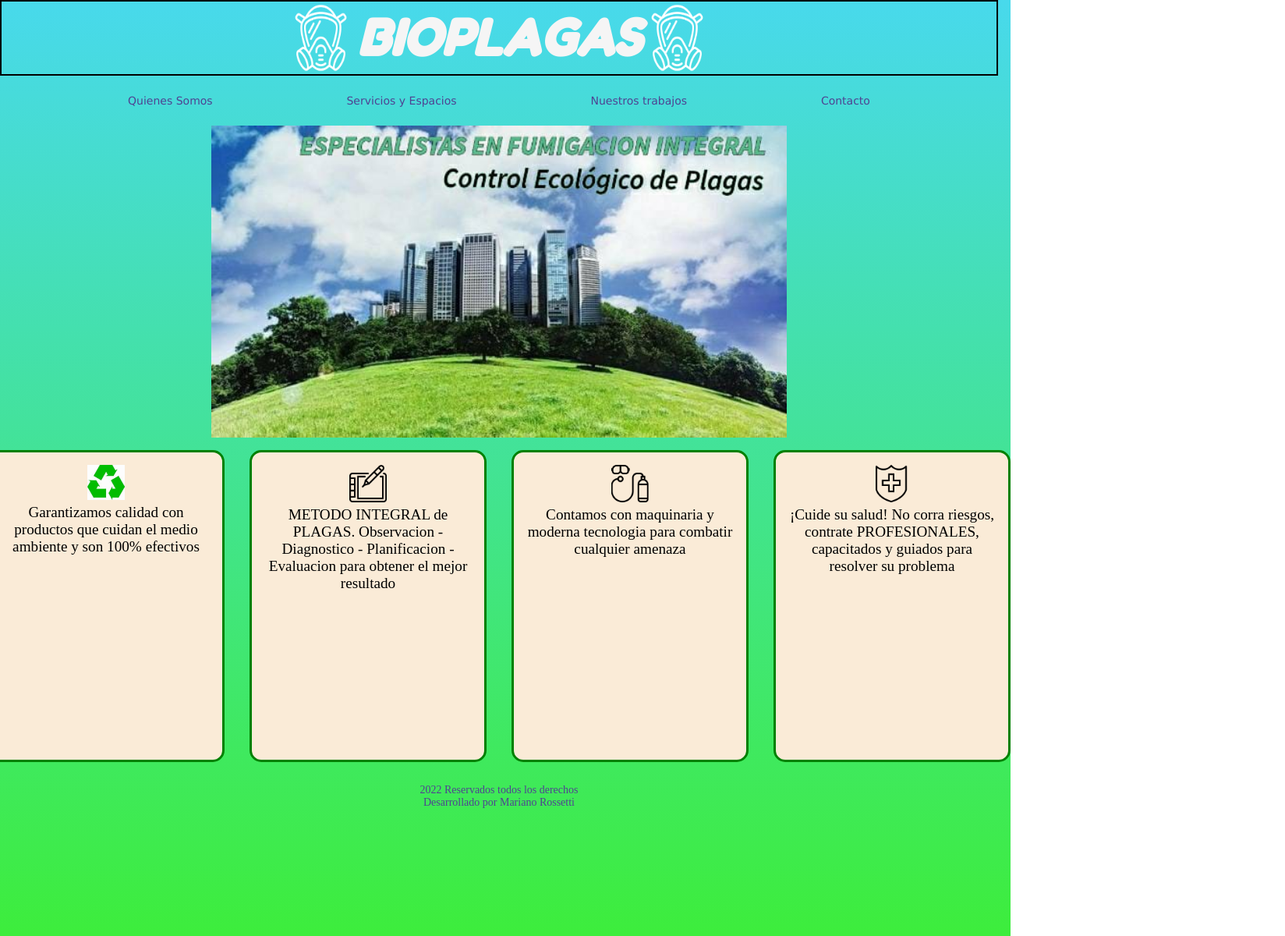
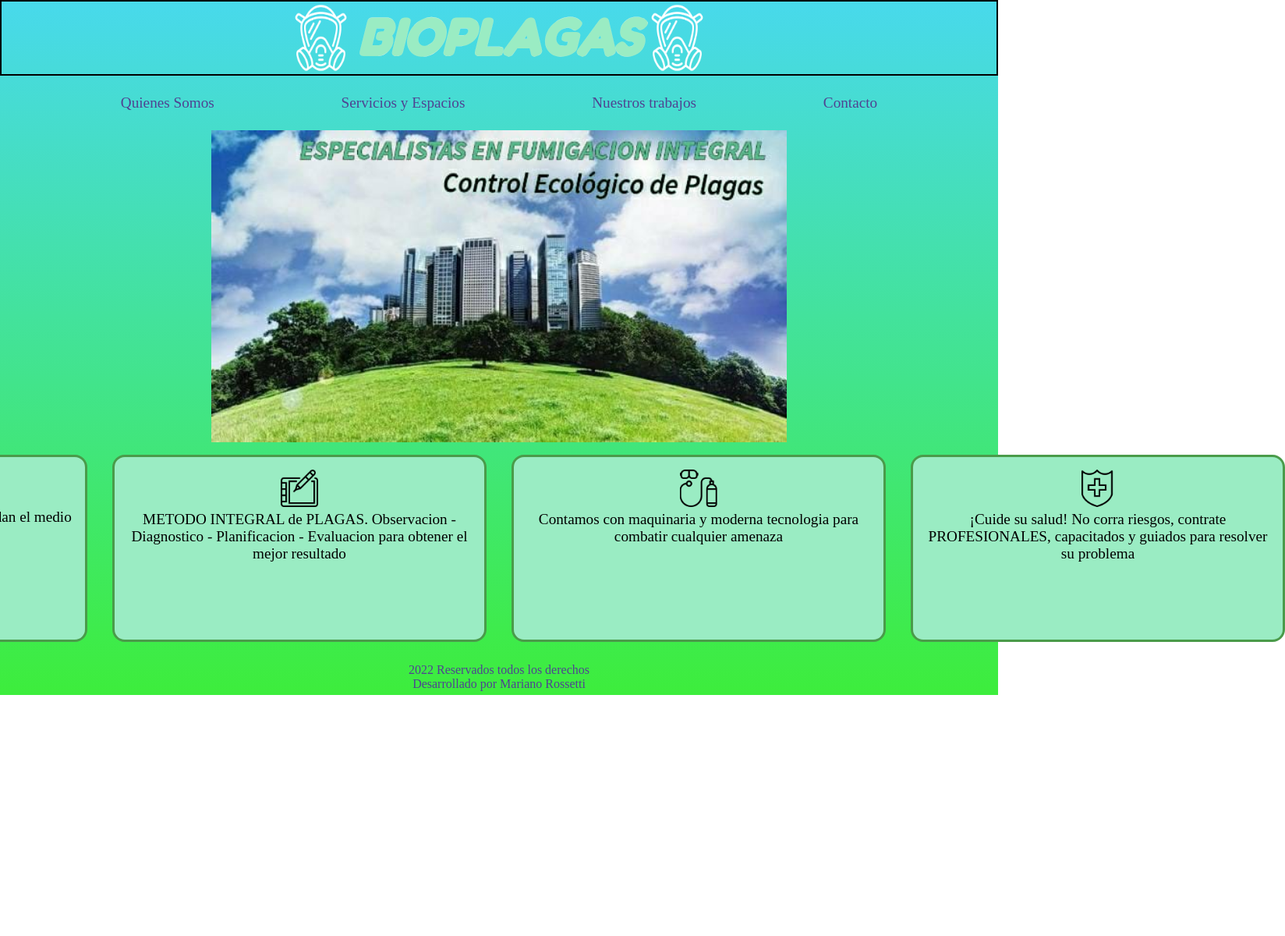
Before and after one commit to MRoss1479/ProyectoBioplagas-Rossetti, a website: page index.html in a window 1280 px wide. Shown: the whole page at 78% size, 1648 px wide, since content can reach past the window. After the commit the page ends 897 px from the top, so only its background shows below. Drawn offline with nearby package versions, Linux system fonts and the light colour scheme.

Commit message:
pasando el home a sass

```diff
--- a/index.html
+++ b/index.html
@@ -18,6 +18,7 @@
 </head>
 
 <body>
+    <div class="cajaGral">
         <header>
             <section class="cajaHeader">
                 <img class="mascara animate__animated animate__fadeInDownBig animate__delay-4s" src="img/mascara.png" alt="logo">
@@ -71,6 +72,7 @@
             <P class="pie">2022 Reservados todos los derechos <br>
             Desarrollado por Mariano Rossetti</p>
         </footer>
+    </div>
 </body>
 
 </html>
--- /dev/null
+++ b/scss/base/_extend.scss
@@ -0,0 +1,20 @@
+//extend
+
+%cajaGral {
+    background: rgb(61,237,60);
+        background: linear-gradient(0deg, rgba(61,237,60,1) 0%, rgba(72,217,236,1) 100%);
+        width: 100%;
+        height: auto;
+}
+
+%cajitas {
+    background-color: $color-secundario;
+    margin: 1rem;
+    padding: 1rem;
+    display: block;
+    border: 3px solid $color-terciario;
+    border-radius: 1rem;
+    text-align: center;
+    font-family: $font-principal;
+    font-size: 1.2rem;
+}
--- /dev/null
+++ b/scss/base/_mixins.scss
@@ -0,0 +1,11 @@
+//mixins
+
+@mixin grid {
+    display: grid;
+    justify-content: center;
+}
+
+@mixin medidas ($width,$height){
+    width: $width;
+    height: $height;
+}
--- /dev/null
+++ b/scss/base/_variables.scss
@@ -0,0 +1,7 @@
+//variables
+
+$color-principal: rgb(79, 67, 146);
+$color-secundario:rgb(154, 236, 195);
+$color-terciario: rgb(74, 155, 74);
+$font-principal: 'Trebuchet';
+$medida-logo: 6vh;
--- /dev/null
+++ b/scss/estilo.scss
@@ -0,0 +1,169 @@
+/*RESET*/
+*{margin: 0;
+    padding: 0;
+    box-sizing: border-box;
+    }
+
+    @import "base/variables";
+    @import "base/mixins";
+    @import "base/extend";
+
+
+    /* Estilo Index */
+
+    body{
+        .cajaGral{
+            @extend %cajaGral;
+            header{
+                .cajaHeader{
+                    text-decoration: none;
+                    border: 2px solid black;
+                    display: flex;
+                    justify-content: center;
+                    .mascara{
+                        width: 6%;
+                    }
+                    .titulo{
+                        margin: 0.5rem;
+                        color: $color-secundario;
+                        font-size: 4rem;
+                        -webkit-text-stroke: 0.1px whitesmoke;
+                        font-weight: 100px;
+                        font-family: 'Fredoka One', cursive;
+                        font-style: italic;
+                        text-align: center;
+                    }
+                }
+                .menu{
+                    padding: 0.2rem;
+                    .barra{
+                        display: flex;
+                        justify-content: space-evenly;
+                        margin: 0.3rem;
+                        li{
+                            list-style-type: none;
+                            margin: 0.5rem;
+                            padding: 0.5rem;
+                            font-family: $font-principal;
+                            font-size: 1.2rem;
+                            font-weight: 400;
+                            a{
+                            color: $color-principal;
+                            text-decoration: none;
+                            transform: scale(1.1);
+                            }
+
+                            :hover{
+                                border: 2px solid $color-secundario;
+                                transition: all .4s ease-in-out;
+
+                            }
+                        }
+
+                    }
+
+                }
+            }
+            main{
+                .imagen{
+                    width: 100%;
+                    display: flex;
+                    justify-content: center;
+                    .img1{
+                        height: 50vh;
+                        display: block;
+                    }
+                }
+                .cajaMain{
+                    @include grid;
+                    .eco{
+                        @extend %cajitas;
+                        @include medidas (60vh, 30vh);
+                        .imgEco{
+                            width: $medida-logo;
+                        }
+                    }
+                    .mip{
+                        @extend %cajitas;
+                        @include medidas (60vh, 30vh);
+                        .imgMip{
+                            width: $medida-logo;
+                        }
+                    }
+                    .tecno{
+                        @extend %cajitas;
+                        @include medidas (60vh, 30vh);
+                        .imgTecno{
+                            width: $medida-logo;
+                        }
+                    }
+                    .salud{
+                        @extend %cajitas;
+                        @include medidas (60vh, 30vh);
+                        .imgEsc{
+                            width: $medida-logo;
+                        }
+                    }
+                }
+
+            }
+            footer{
+                .pie{
+                    margin: 0.4rem;
+                    color: $color-principal;
+                    text-align: center;
+                    padding: 0.3rem;
+                    font-size: 1rem;
+                    grid-area: footer;
+                }
+            }
+       }
+    }
+
+
+@media screen and (min-width:600px) {
+    .cajaMain{
+        grid-template-areas: "eco mip"
+                             "tecno salud";
+
+        .eco{
+            @include medidas (45vh, 40vh);
+            grid-area: eco;
+            }
+        .mip{
+            @include medidas (45vh, 40vh);
+            grid-area: mip;
+        }
+        .tecno{
+            @include medidas (45vh, 40vh);
+            grid-area: tecno;
+        }
+        .salud{
+            @include medidas (45vh, 40vh);
+            grid-area: salud;
+        }
+    }
+}
+
+@media screen and (min-width:1020px){
+    .cajaMain{
+        grid-template-areas: "eco mip tecno salud";
+
+        .eco{
+            @include medidas (38vh, 50vh);
+            grid-area: eco;
+            }
+        .mip{
+            @include medidas (38vh, 50vh);
+            grid-area: mip;
+        }
+        .tecno{
+            @include medidas (38vh, 50vh);
+            grid-area: tecno;
+        }
+        .salud{
+            @include medidas (38vh, 50vh);
+            grid-area: salud;
+        }
+    }
+}
```
Also changed, not shown: package.json (added, +26 -0 lines), css/style.css, 1 other file. Lines whose indentation alone changed are shown as unchanged.
